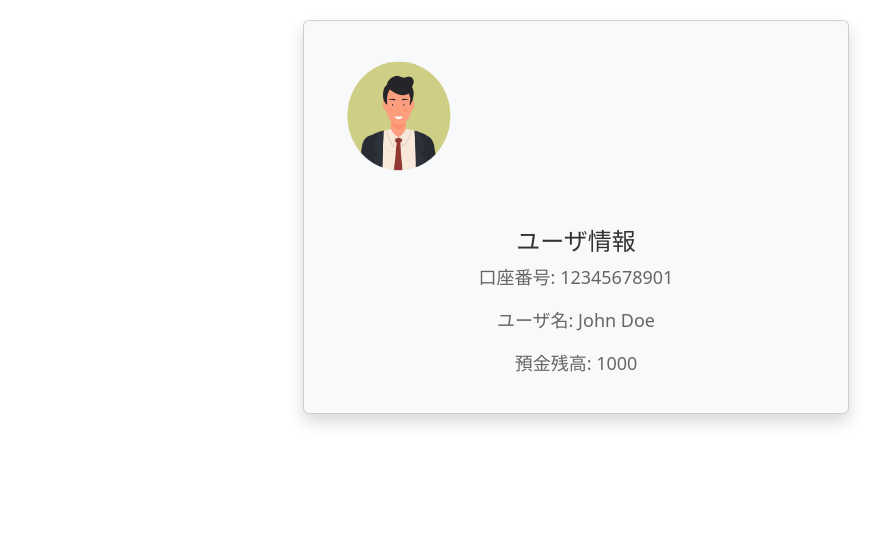
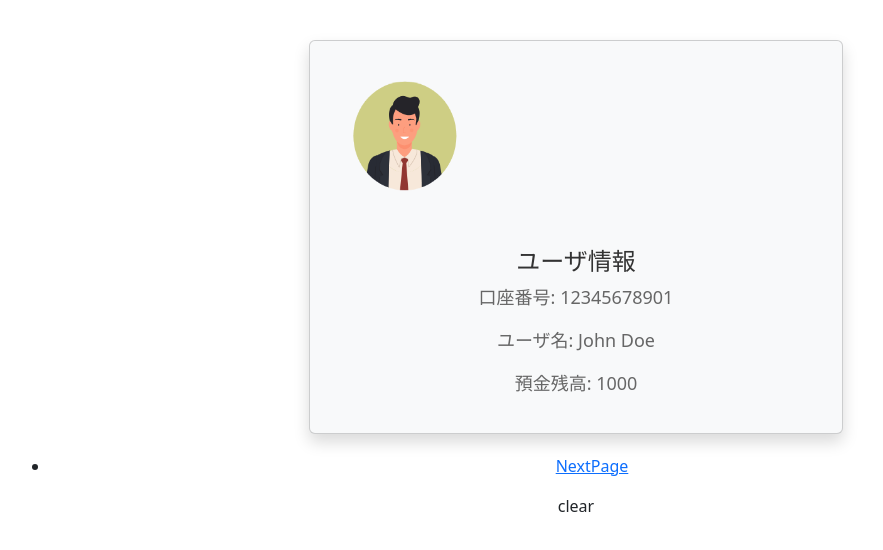
Before and after one commit to apaapapapapa/20230622, a React (Create React App) app: page /next in a window 1280 px wide. Shown: the top 550 px of the page, without its empty margins (64-947 px from the left). Built offline with nearby package versions, Linux system fonts and the light colour scheme.

Commit message:
add: 未完了

```diff
--- a/package.json
+++ b/package.json
@@ -9,6 +9,7 @@
     "bootstrap": "^5.3.0",
     "react": "^18.2.0",
     "react-dom": "^18.2.0",
+    "react-router-dom": "^6.13.0",
     "react-scripts": "5.0.1",
     "web-vitals": "^2.1.4"
   },
--- /dev/null
+++ b/src/Another.js
@@ -0,0 +1,13 @@
+import React from 'react';
+import 'bootstrap/dist/css/bootstrap.min.css'; // BootstrapのCSSをインポート
+import './App.css'; // カスタムCSSをインポート
+
+const Another  = () => {
+    return (
+      <div>
+        clear
+      </div>
+    );
+};
+
+export default Another;
--- a/src/App.js
+++ b/src/App.js
@@ -2,8 +2,12 @@ import React from 'react';
 import 'bootstrap/dist/css/bootstrap.min.css'; // BootstrapのCSSをインポート
 import './App.css'; // カスタムCSSをインポート
 import icon from './images/human1.png';
+import { BrowserRouter, Route, Link, NavLink, Routes } from "react-router-dom";
+import Another from './Another.js';
 
-const App = () => {
+//const TopPage = () => <App/>
+
+const User = () => {
   const user = {
     icon,
     accountNumber: '12345678901',
@@ -30,4 +34,22 @@ const App = () => {
   );
 };
 
+const App = () => {
+  return (
+    <div className="container">
+      <User/>
+      <BrowserRouter>
+        <ul>
+          <li>
+            <NavLink to="/next">NextPage</NavLink>
+          </li>
+        </ul>
+        <Routes>
+          <Route path="/next" element={<Another />} />
+        </Routes>
+      </BrowserRouter>
+    </div>
+  );
+};
+
 export default App;
```
Also changed, not shown: src/App copy.js (deleted, +0 -22 lines), src/Home.js (added), 1 other file (tests, documents, lock files or other folders).
